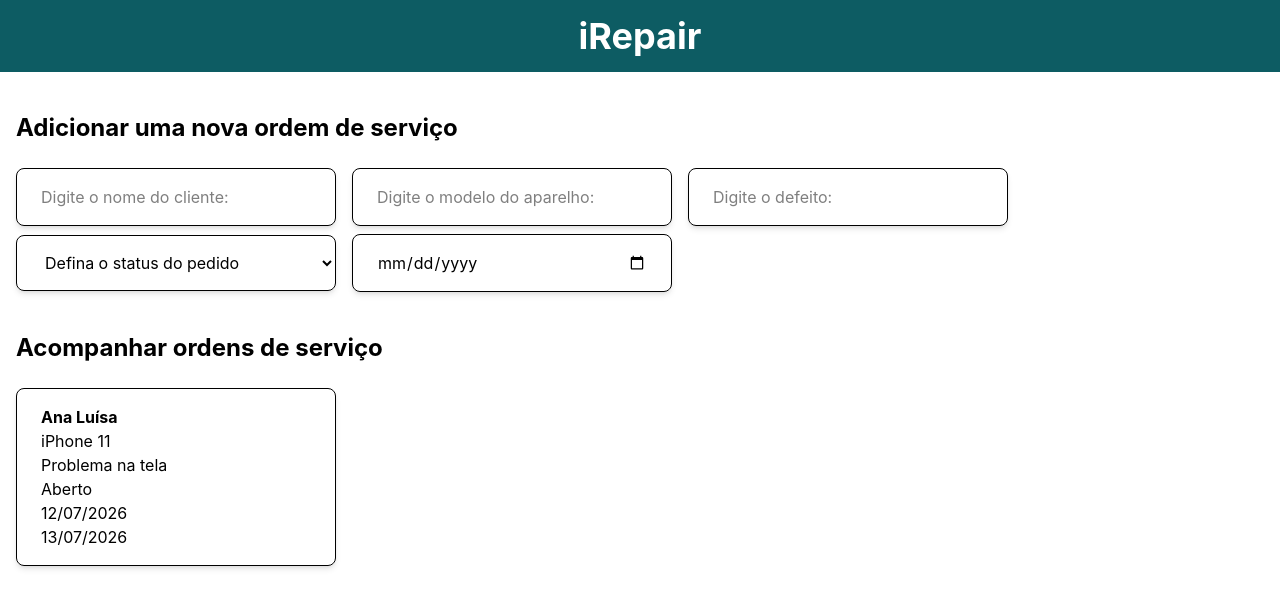
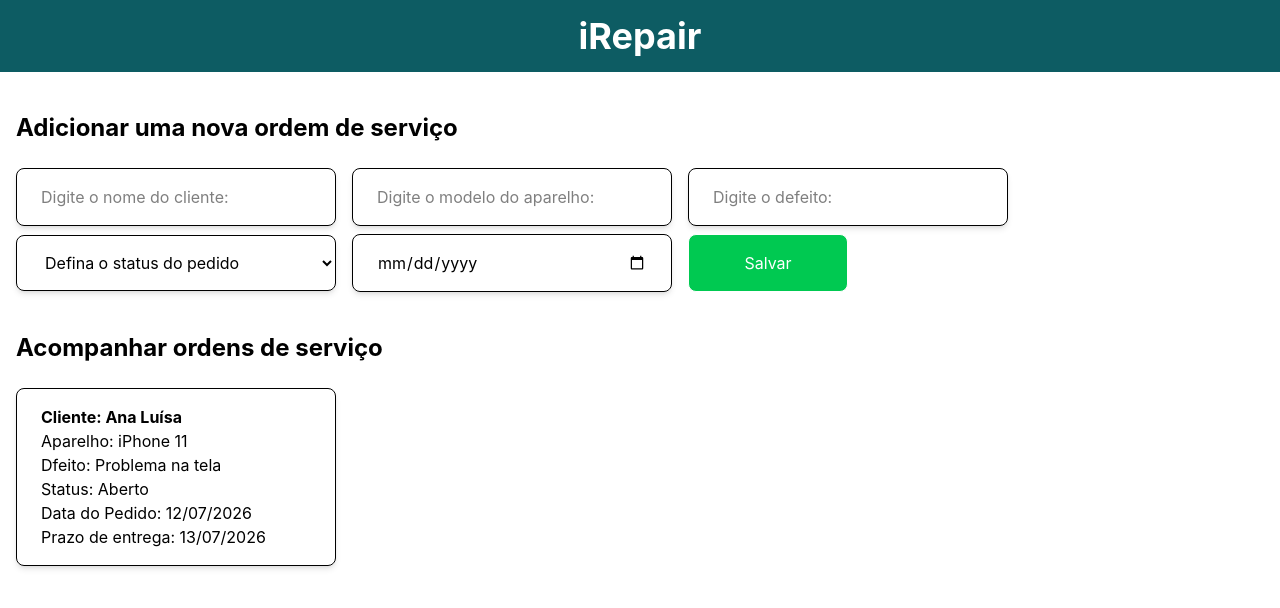
Before and after one commit to analuisamilhomem/iRepair, a React (Vite) app: page / in a window 1280 px wide. Shown: the top 608 px of the page. Built offline with nearby package versions, Linux system fonts and the light colour scheme.

Commit message:
feat: adiciona os novos Service cards criados a lista de ordens e servico e adiciona o botão de salvar

```diff
--- a/src/App.tsx
+++ b/src/App.tsx
@@ -7,6 +7,7 @@ import type {ServiceOrder} from './components/ServiceCard'
 import {useState} from 'react'
 
 import {NewServiceForm} from './components/NewServiceForm'
+
 
 export function App() {
   const [orders, setOrder] = useState<ServiceOrder[]>([
@@ -19,11 +20,19 @@ export function App() {
     prazoEntrega: "13/07/2026"
   }
   ])
+
+  function addOrder(newOrder: ServiceOrder) {
+   const hoje = new Date().toLocaleDateString('pt-BR')
+   const prazoFormatado = new Date(newOrder.prazoEntrega).toLocaleDateString('pt-BR')
+   const ordemCompleta = { ...newOrder, dataPedido: hoje, prazoEntrega: prazoFormatado}
+   setOrder([...orders, ordemCompleta])
+  }
+
   return (
   <div>
     <Header />
     <h2 className= "font-bold px-4 py-4 mt-6 text-2xl">Adicionar uma nova ordem de serviço </h2>
-    <NewServiceForm />
+    <NewServiceForm onSave={addOrder} />
     <h2 className= "font-bold px-4 py-4 mt-6 text-2xl">Acompanhar ordens de serviço</h2>
     {orders.map((order, index) => (
       <ServiceCard
--- a/src/components/NewServiceForm.tsx
+++ b/src/components/NewServiceForm.tsx
@@ -1,6 +1,6 @@
 import { useState } from 'react'
 
-export function NewServiceForm() {
+export function NewServiceForm({onSave}) {
   const [newOrder, setNewOrder] = useState({
     nomeUsuario: "",
     modeloAparelho: "",
@@ -9,9 +9,9 @@ export function NewServiceForm() {
     prazoEntrega: ""
   })
 
-    function fazMudanca(e) {
-    const nomeDoCampo = e.target.name
-    const valorDigitado = e.target.value
+    function fazMudanca(change: any) {
+    const nomeDoCampo = change.target.name
+    const valorDigitado = change.target.value
 
     setNewOrder({ ...newOrder, [nomeDoCampo]: valorDigitado })
     }
@@ -66,6 +66,10 @@ export function NewServiceForm() {
             onChange= {fazMudanca}
             value={newOrder.prazoEntrega}/>
 
+            <button className="bg-green-500 text-white border mt-2 ml-4 mr-4 px-6 py-4 w-40 rounded-lg" type="button" onClick={() => onSave(newOrder)}>
+                Salvar
+            </button>
+
         </div>
       </form>
     </div>
--- a/src/components/ServiceCard.tsx
+++ b/src/components/ServiceCard.tsx
@@ -10,12 +10,12 @@ export interface ServiceOrder {
 export function ServiceCard ({nomeUsuario, modeloAparelho, defeito, status, dataPedido, prazoEntrega}: ServiceOrder) {
     return (
         <div className="border mt-2 ml-4 px-6 py-4 w-80 rounded-lg shadow-md">
-            <h3 className= "font-bold"> {nomeUsuario} </h3>
-            <p>{modeloAparelho}</p>
-            <p>{defeito}</p>
-            <p>{status}</p>
-            <p>{dataPedido}</p>
-            <p>{prazoEntrega}</p>
+            <h3 className= "font-bold"> Cliente: {nomeUsuario} </h3>
+            <p>Aparelho: {modeloAparelho}</p>
+            <p>Dfeito: {defeito}</p>
+            <p>Status: {status}</p>
+            <p>Data do Pedido: {dataPedido}</p>
+            <p>Prazo de entrega: {prazoEntrega}</p>
         </div>
 
     )
```
